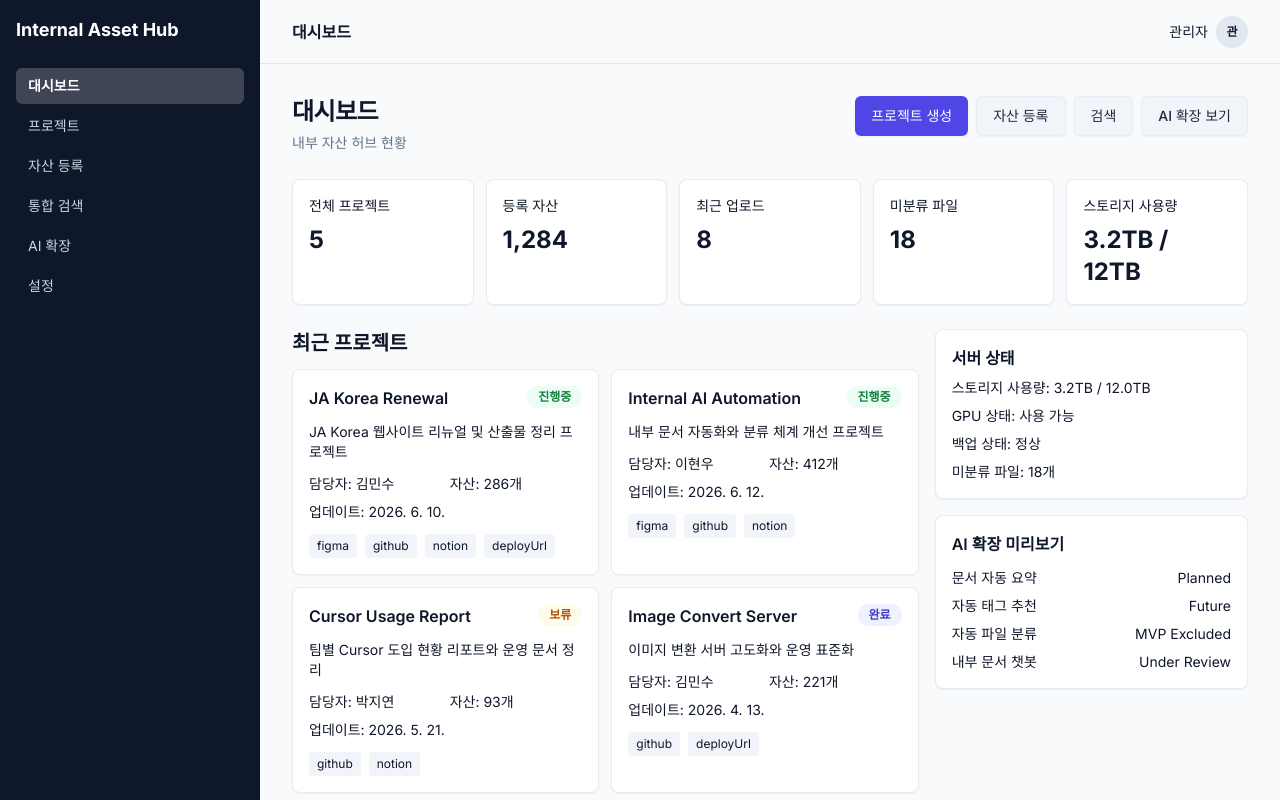
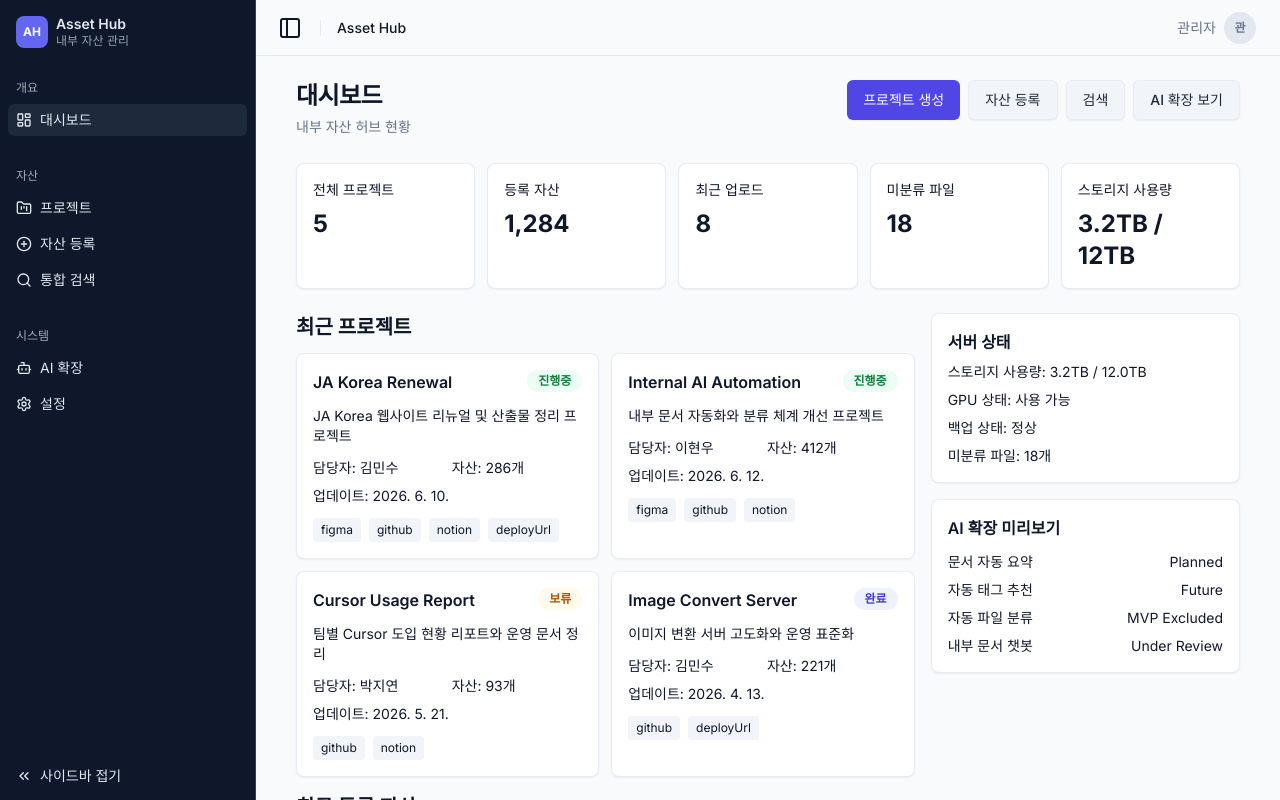
Before and after one commit to BaekJinH/internal-asset-hub, a React (Vite) app: page / in a window 1280 px wide. Shown: the top 800 px of the page. Built offline with nearby package versions, Linux system fonts and the light colour scheme.

Commit message:
feat(app): 사이드바 레이아웃 및 앱 셸 구현
SidebarProvider 기반 AppLayout을 도입하고 사이드바·헤더 네비게이션을
개선하여 전체 앱의 일관된 레이아웃 구조를 제공한다.

Co-authored-by: Cursor <cursoragent@cursor.com>

```diff
--- a/src/app/providers/app-provider.tsx
+++ b/src/app/providers/app-provider.tsx
@@ -1,9 +1,15 @@
 import type { ReactNode } from 'react'
+import { Toaster } from 'sonner'
 
 interface AppProviderProps {
   children: ReactNode
 }
 
 export function AppProvider({ children }: AppProviderProps) {
-  return <>{children}</>
+  return (
+    <>
+      {children}
+      <Toaster richColors position="top-right" />
+    </>
+  )
 }
--- a/src/app/router/app-router.tsx
+++ b/src/app/router/app-router.tsx
@@ -1,6 +1,5 @@
 import { BrowserRouter, Navigate, Route, Routes } from 'react-router-dom'
-import { AppHeader } from '@/widgets/app-header'
-import { AppSidebar } from '@/widgets/app-sidebar'
+import { AppLayout } from '@/widgets/app-layout'
 import { DashboardPage } from '@/pages/dashboard'
 import { ProjectListPage } from '@/pages/projects/project-list'
 import { ProjectDetailPage } from '@/pages/projects/project-detail'
@@ -14,11 +13,7 @@ import { ROUTE_PATHS } from '@/app/router/route-paths'
 export function AppRouter() {
   return (
     <BrowserRouter>
-      <div className="min-h-screen bg-background">
-        <AppSidebar />
-        <div className="ml-[260px]">
-          <AppHeader />
-          <main className="min-h-[calc(100vh-64px)] p-8">
+      <AppLayout>
         <Routes>
           <Route path={ROUTE_PATHS.dashboard} element={<DashboardPage />} />
           <Route path={ROUTE_PATHS.projects} element={<ProjectListPage />} />
@@ -30,9 +25,7 @@ export function AppRouter() {
           <Route path={ROUTE_PATHS.settings} element={<SettingsPage />} />
           <Route path="*" element={<Navigate to={ROUTE_PATHS.dashboard} replace />} />
         </Routes>
-          </main>
-        </div>
-      </div>
+      </AppLayout>
     </BrowserRouter>
   )
 }
--- a/src/shared/config/navigation.ts
+++ b/src/shared/config/navigation.ts
@@ -1,10 +1,46 @@
 import { APP_ROUTES } from '@/shared/config/routes'
+import type { LucideIcon } from 'lucide-react'
+import {
+  Bot,
+  FolderKanban,
+  LayoutDashboard,
+  PlusCircle,
+  Search,
+  Settings,
+} from 'lucide-react'
 
-export const NAVIGATION_ITEMS = [
-  { path: APP_ROUTES.dashboard, label: '대시보드' },
-  { path: APP_ROUTES.projects, label: '프로젝트' },
-  { path: APP_ROUTES.assetNew, label: '자산 등록' },
-  { path: APP_ROUTES.search, label: '통합 검색' },
-  { path: APP_ROUTES.aiExtension, label: 'AI 확장' },
-  { path: APP_ROUTES.settings, label: '설정' },
-] as const
+export interface NavigationItem {
+  path: string
+  label: string
+  icon: LucideIcon
+}
+
+export interface NavigationGroup {
+  label: string
+  items: NavigationItem[]
+}
+
+export const NAVIGATION_GROUPS: NavigationGroup[] = [
+  {
+    label: '개요',
+    items: [{ path: APP_ROUTES.dashboard, label: '대시보드', icon: LayoutDashboard }],
+  },
+  {
+    label: '자산',
+    items: [
+      { path: APP_ROUTES.projects, label: '프로젝트', icon: FolderKanban },
+      { path: APP_ROUTES.assetNew, label: '자산 등록', icon: PlusCircle },
+      { path: APP_ROUTES.search, label: '통합 검색', icon: Search },
+    ],
+  },
+  {
+    label: '시스템',
+    items: [
+      { path: APP_ROUTES.aiExtension, label: 'AI 확장', icon: Bot },
+      { path: APP_ROUTES.settings, label: '설정', icon: Settings },
+    ],
+  },
+]
+
+/** @deprecated Use NAVIGATION_GROUPS instead */
+export const NAVIGATION_ITEMS = NAVIGATION_GROUPS.flatMap((group) => group.items)
--- a/src/widgets/app-header/ui/app-header.tsx
+++ b/src/widgets/app-header/ui/app-header.tsx
@@ -1,19 +1,49 @@
 import { useLocation } from 'react-router-dom'
-import { NAVIGATION_ITEMS } from '@/shared/config/navigation'
 import { UserAvatar } from '@/entities/user'
+import { getRouteMeta } from '@/shared/lib/get-route-meta'
+import { APP_ROUTES } from '@/shared/config/routes'
+import { Breadcrumb, BreadcrumbPage } from '@/shared/ui/breadcrumb'
+import { Separator } from '@/shared/ui/separator'
+import { SidebarTrigger } from '@/shared/ui/sidebar'
+
+import type { BreadcrumbItem } from '@/shared/ui/breadcrumb'
+
+function buildBreadcrumbItems(pathname: string, breadcrumb?: string): BreadcrumbItem[] {
+  const items: BreadcrumbItem[] = [{ label: 'Asset Hub', href: APP_ROUTES.dashboard }]
+
+  if (pathname === APP_ROUTES.dashboard) {
+    return items
+  }
+
+  if (breadcrumb) {
+    breadcrumb.split(' / ').forEach((part) => {
+      items.push({ label: part })
+    })
+    return items
+  }
+
+  items.push({ label: getRouteMeta(pathname).label })
+  return items
+}
 
 export function AppHeader() {
   const location = useLocation()
-  const currentItem = NAVIGATION_ITEMS.find((item) => item.path === location.pathname)
+  const { label, breadcrumb } = getRouteMeta(location.pathname)
+  const breadcrumbItems = buildBreadcrumbItems(location.pathname, breadcrumb)
 
   return (
-    <header className="sticky top-0 z-20 flex h-16 items-center justify-between border-b border-border bg-surface px-8">
-      <div>
-        <h1 className="text-base font-semibold">{currentItem?.label ?? '내부 자산 허브'}</h1>
-      </div>
-      <div className="flex items-center gap-2 text-sm">
-        <span>관리자</span>
-        <UserAvatar name="관리자" />
+    <header className="flex h-[var(--header-height)] shrink-0 items-center gap-2 border-b border-border bg-background transition-[width,height] ease-linear">
+      <div className="flex w-full min-w-0 items-center gap-1 px-4 lg:gap-2 lg:px-6">
+        <SidebarTrigger className="-ml-1" />
+        <Separator orientation="vertical" className="mx-2 hidden h-4 sm:block" />
+        <div className="min-w-0 flex-1">
+          <Breadcrumb items={breadcrumbItems} className="hidden sm:flex" />
+          <BreadcrumbPage className="sm:hidden">{label}</BreadcrumbPage>
+        </div>
+        <div className="ml-auto flex shrink-0 items-center gap-2 text-sm text-muted-foreground">
+          <span className="hidden md:inline">관리자</span>
+          <UserAvatar name="관리자" />
+        </div>
       </div>
     </header>
   )
--- /dev/null
+++ b/src/widgets/app-layout/index.ts
@@ -0,0 +1 @@
+export { AppLayout } from '@/widgets/app-layout/ui/app-layout'
--- /dev/null
+++ b/src/widgets/app-layout/ui/app-layout.tsx
@@ -0,0 +1,32 @@
+import type { CSSProperties, ReactNode } from 'react'
+import { useLocation } from 'react-router-dom'
+import { AppHeader } from '@/widgets/app-header'
+import { AppSidebar } from '@/widgets/app-sidebar'
+import { ROUTE_PATHS } from '@/app/router/route-paths'
+import { PageContainer } from '@/shared/ui/page-container'
+import { SidebarInset, SidebarProvider } from '@/shared/ui/sidebar'
+
+interface AppLayoutProps {
+  children: ReactNode
+}
+
+export function AppLayout({ children }: AppLayoutProps) {
+  const location = useLocation()
+  const isDashboard = location.pathname === ROUTE_PATHS.dashboard
+
+  return (
+    <SidebarProvider
+      style={
+        {
+          '--header-height': '3.5rem',
+        } as CSSProperties
+      }
+    >
+      <AppSidebar />
+      <SidebarInset>
+        <AppHeader />
+        <PageContainer variant={isDashboard ? 'dashboard' : 'default'}>{children}</PageContainer>
+      </SidebarInset>
+    </SidebarProvider>
+  )
+}
--- a/src/widgets/app-sidebar/ui/app-sidebar.tsx
+++ b/src/widgets/app-sidebar/ui/app-sidebar.tsx
@@ -1,27 +1,131 @@
-import { NavLink } from 'react-router-dom'
-import { NAVIGATION_ITEMS } from '@/shared/config/navigation'
+import type { ComponentProps } from 'react'
+import { NavLink, useLocation } from 'react-router-dom'
+import { ChevronsLeft } from 'lucide-react'
+import { NAVIGATION_GROUPS } from '@/shared/config/navigation'
 import { cn } from '@/shared/lib/cn'
+import {
+  Sidebar,
+  SidebarContent,
+  SidebarFooter,
+  SidebarGroup,
+  SidebarGroupContent,
+  SidebarGroupLabel,
+  SidebarHeader,
+  SidebarMenu,
+  SidebarMenuButton,
+  SidebarMenuItem,
+  SidebarRail,
+  useSidebar,
+} from '@/shared/ui/sidebar'
 
-export function AppSidebar() {
+function SidebarBrand() {
   return (
-    <aside className="fixed left-0 top-0 h-screen w-[260px] bg-sidebar p-4 text-white">
-      <h2 className="mb-6 text-lg font-bold">Internal Asset Hub</h2>
-      <nav className="space-y-1">
-        {NAVIGATION_ITEMS.map((item) => (
-          <NavLink
-            key={item.path}
-            to={item.path}
-            className={({ isActive }) =>
-              cn(
-                'block rounded-md px-3 py-2 text-sm',
-                isActive ? 'bg-white/20 font-semibold' : 'text-slate-300 hover:bg-white/10 hover:text-white',
-              )
-            }
-          >
-            {item.label}
-          </NavLink>
-        ))}
-      </nav>
-    </aside>
+    <SidebarMenu>
+      <SidebarMenuItem>
+        <SidebarMenuButton
+          size="lg"
+          tooltip="Asset Hub"
+          className="cursor-default hover:bg-transparent active:bg-transparent data-[active=true]:bg-transparent"
+        >
+          <div className="flex aspect-square size-8 items-center justify-center rounded-lg bg-sidebar-primary text-sidebar-primary-foreground">
+            <span className="text-xs font-bold">AH</span>
+          </div>
+          <div className="grid flex-1 text-left text-sm leading-tight">
+            <span className="truncate font-semibold">Asset Hub</span>
+            <span className="truncate text-xs text-sidebar-muted">내부 자산 관리</span>
+          </div>
+        </SidebarMenuButton>
+      </SidebarMenuItem>
+    </SidebarMenu>
   )
 }
+
+function isNavItemActive(pathname: string, path: string) {
+  if (path === '/') {
+    return pathname === '/'
+  }
+
+  if (path === '/projects') {
+    return pathname === '/projects' || pathname.startsWith('/projects/')
+  }
+
+  return pathname === path
+}
+
+function SidebarNavItem({
+  item,
+  onNavigate,
+}: {
+  item: (typeof NAVIGATION_GROUPS)[number]['items'][number]
+  onNavigate?: () => void
+}) {
+  const { pathname } = useLocation()
+  const Icon = item.icon
+
+  return (
+    <SidebarMenuItem>
+      <SidebarMenuButton asChild isActive={isNavItemActive(pathname, item.path)} tooltip={item.label}>
+        <NavLink to={item.path} end={item.path === '/'} onClick={onNavigate}>
+          <Icon />
+          <span>{item.label}</span>
+        </NavLink>
+      </SidebarMenuButton>
+    </SidebarMenuItem>
+  )
+}
+
+function SidebarNavigation({ onNavigate }: { onNavigate?: () => void }) {
+  return (
+    <>
+      {NAVIGATION_GROUPS.map((group) => (
+        <SidebarGroup key={group.label}>
+          <SidebarGroupLabel>{group.label}</SidebarGroupLabel>
+          <SidebarGroupContent>
+            <SidebarMenu>
+              {group.items.map((item) => (
+                <SidebarNavItem key={item.path} item={item} onNavigate={onNavigate} />
+              ))}
+            </SidebarMenu>
+          </SidebarGroupContent>
+        </SidebarGroup>
+      ))}
+    </>
+  )
+}
+
+function SidebarCollapseControl() {
+  const { toggleSidebar, state } = useSidebar()
+
+  return (
+    <SidebarMenu>
+      <SidebarMenuItem>
+        <SidebarMenuButton
+          onClick={toggleSidebar}
+          tooltip={state === 'collapsed' ? '사이드바 펼치기' : '사이드바 접기'}
+        >
+          <ChevronsLeft className={cn(state === 'collapsed' && 'rotate-180')} />
+          <span>사이드바 접기</span>
+        </SidebarMenuButton>
+      </SidebarMenuItem>
+    </SidebarMenu>
+  )
+}
+
+export function AppSidebar({ ...props }: ComponentProps<typeof Sidebar>) {
+  const { setOpenMobile } = useSidebar()
+
+  return (
+    <Sidebar collapsible="icon" {...props}>
+      <SidebarHeader>
+        <SidebarBrand />
+      </SidebarHeader>
+      <SidebarContent>
+        <SidebarNavigation onNavigate={() => setOpenMobile(false)} />
+      </SidebarContent>
+      <SidebarFooter>
+        <SidebarCollapseControl />
+      </SidebarFooter>
+      <SidebarRail />
+    </Sidebar>
+  )
+}
```
Lines whose indentation alone changed are shown as unchanged.
